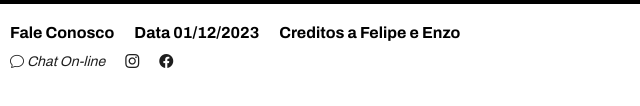
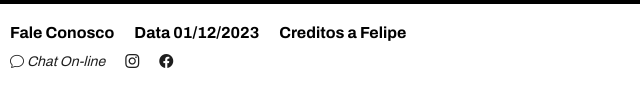
Before and after one commit to 1fionnn/GS-MAIN, a plain HTML site: page index.html in a window 1280 px wide. Shown: the part 691-797 px from the top of the page, 0-640 px from the left. Drawn offline with nearby package versions, Linux system fonts and the light colour scheme; files whose address does not match are found by name.

Commit message:
index.html

```diff
--- a/index.html
+++ b/index.html
@@ -43,7 +43,7 @@
             <div class="final">
                 <p>Fale Conosco</p>
                 <p> Data 01/12/2023</p>
-                <p> Creditos a Felipe e Enzo</p>
+                <p> Creditos a Felipe</p>
             </div>
             <div class="links">
                 <a href="#"><i class="bi bi-chat"> Chat On-line</i></a>
```
